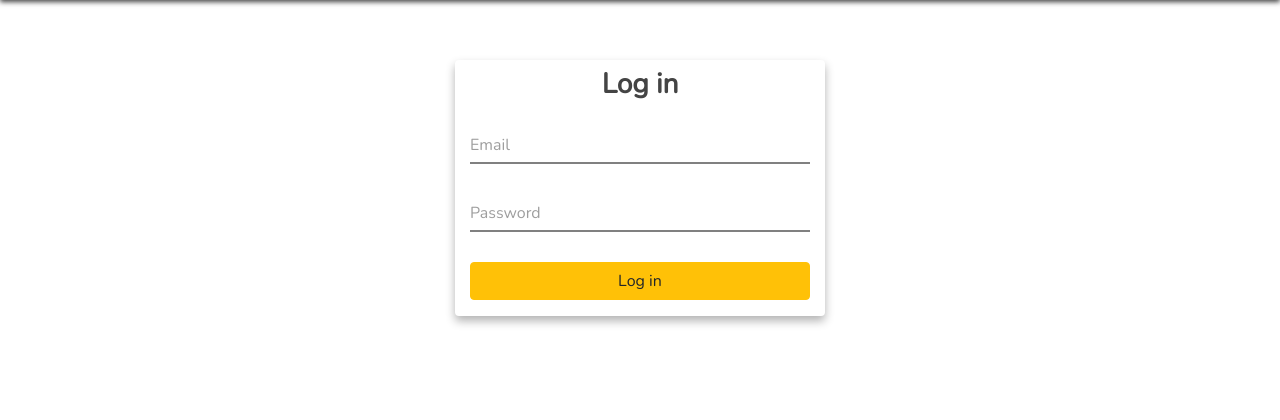
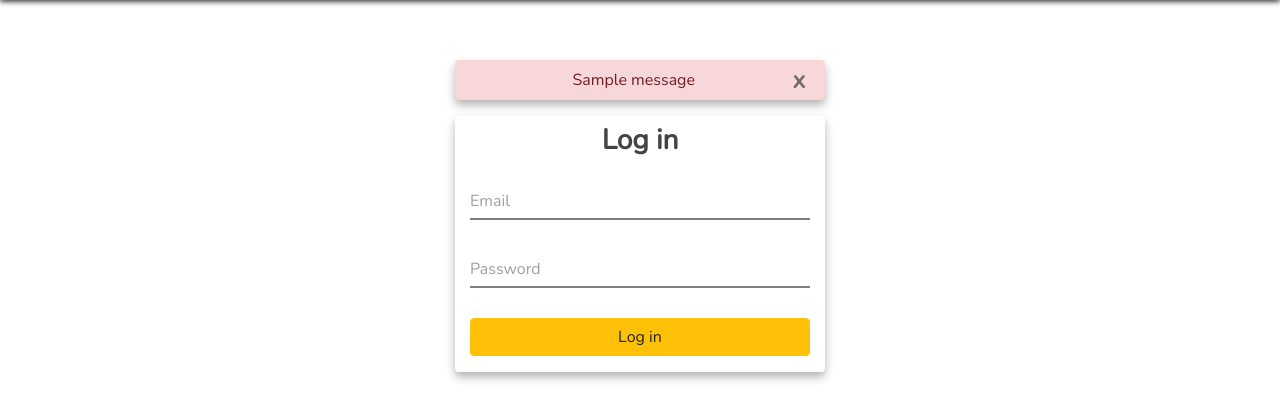
Before and after one commit to castobary/finesauces, a Django app: page /accounts/login/ in a window 1280 px wide. Shown: the part 52-472 px from the top of the page. Run offline with Django 5.2, Linux system fonts and the light colour scheme; tables that the repository leaves empty hold one stand-in row (values such as "Sample post"); one stand-in notice (Sample message) is shown; parts of the project's set-up code (start-up, migrations or seed data) failed here and were passed over; some libraries are stand-ins or nearby versions.

Commit message:
add messages

```diff
--- a/accounts/views.py
+++ b/accounts/views.py
@@ -2,6 +2,7 @@ from django.http import HttpResponse
 from django.shortcuts import render, redirect
 from django.contrib.auth import authenticate, login
 from django.contrib.auth.models import User
+from django.contrib import messages
 from .forms import LoginForm
 
 def user_login(request):
@@ -26,6 +27,8 @@ def user_login(request):
                     login(request, user)
                     return redirect('listings:product_list')
 
+            messages.error(request, 'Incorrect email/password')
+
     else:
         form = LoginForm()
     return render(request, 'accounts/login.html', {'form': form})
--- a/config/settings.py
+++ b/config/settings.py
@@ -27,6 +27,7 @@ try:
 except ImportError:
     pass
 
+LOGIN_URL = 'login'
 # Application definition
 
 INSTALLED_APPS = [
--- a/templates/accounts/login.html
+++ b/templates/accounts/login.html
@@ -3,6 +3,17 @@
 {% block title %}Log in{% endblock %}
 
 {% block content %}
+
+{% if messages %}
+  <div class="shadow-custom messages alert alert-danger
+    col-lg-4 mx-auto text-center">
+    {% for message in messages %}
+      {{ message }}
+      <a href="" class="close">x</a>
+    {% endfor %}
+  </div>
+{% endif %}
+
 <div class="card shadow-custom border-0 col-lg-4 mx-auto mb-3">
   <h3 class="py-2 font-weight-bold text-grey text-center">Log in</h3>
   <form action="" method="post">
```
